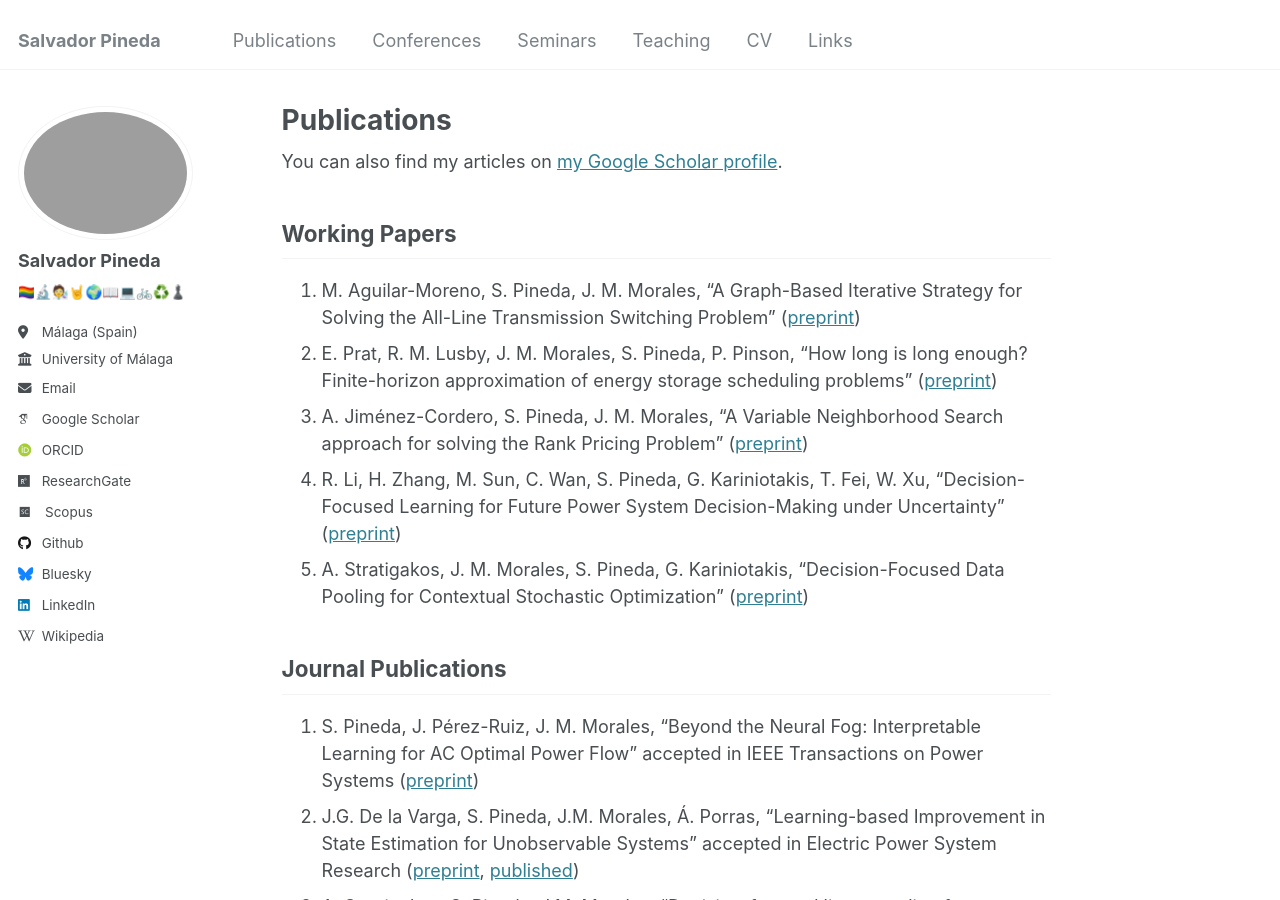
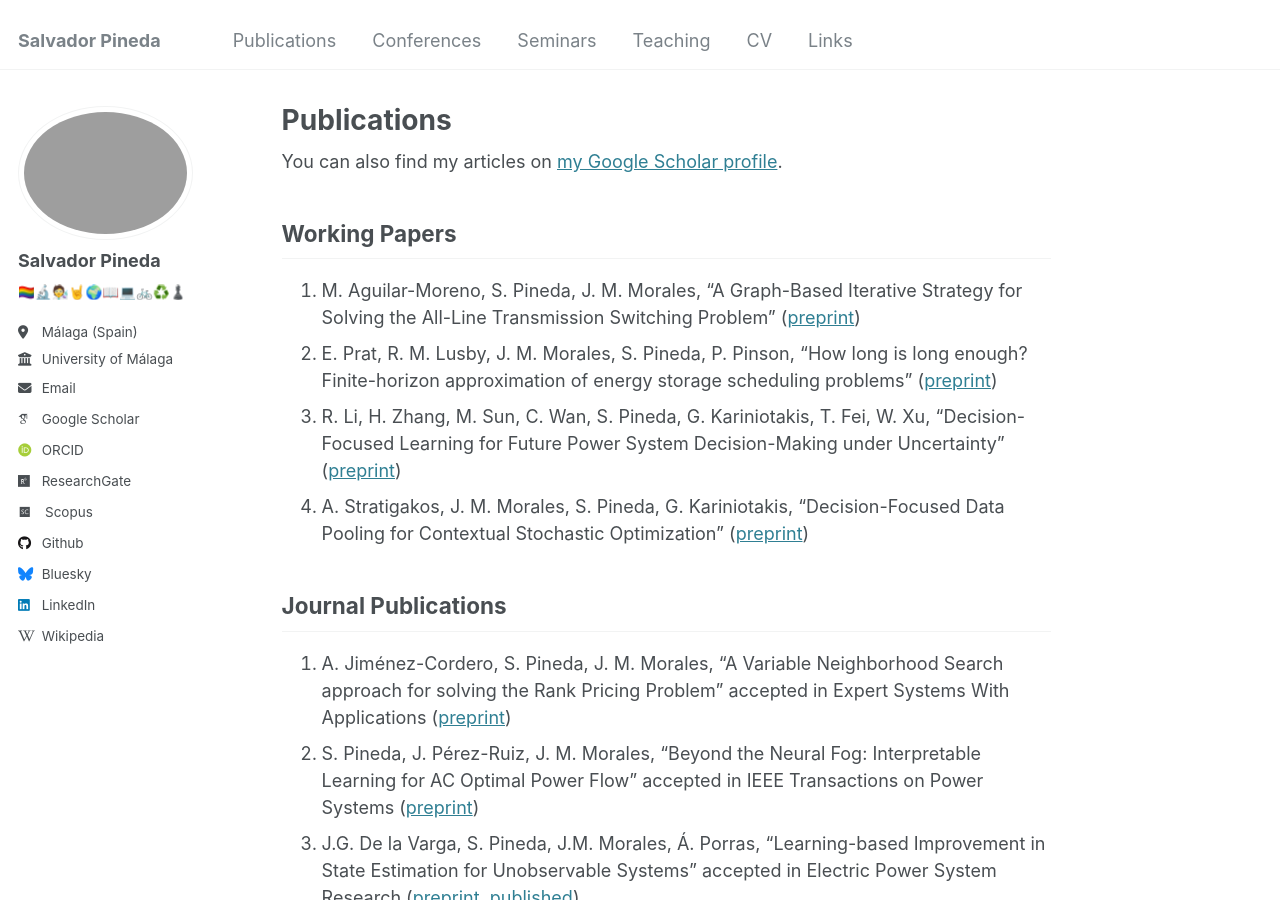
Before and after one commit to salvapineda/salvapineda.github.io, a Jekyll site: the page built from _pages/publications.md, in a window 1280 px wide and 900 px high. Built offline with Jekyll 4.4.1, drawn with Linux system fonts in a browser that asks for light colours; some web fonts are replaced.

Commit message:
Update publications.md to include accepted journal publication details

```diff
--- a/_pages/publications.md
+++ b/_pages/publications.md
@@ -12,12 +12,12 @@ author_profile: true
 
 1.  M. Aguilar-Moreno, S. Pineda, J. M. Morales, "A Graph-Based Iterative Strategy for Solving the All-Line Transmission Switching Problem" ([preprint](https://arxiv.org/abs/2502.10333))
 1.  E. Prat, R. M. Lusby, J. M. Morales, S. Pineda, P. Pinson, "How long is long enough? Finite-horizon approximation of energy storage scheduling problems" ([preprint](https://arxiv.org/abs/2411.17463))
-1.  A. Jiménez-Cordero, S. Pineda, J. M. Morales, "A Variable Neighborhood Search approach for solving the Rank Pricing Problem" ([preprint](https://arxiv.org/abs/2405.15702))
 1.  R. Li, H. Zhang, M. Sun, C. Wan, S. Pineda, G. Kariniotakis, T. Fei, W. Xu, "Decision-Focused Learning for Future Power System Decision-Making under Uncertainty" ([preprint](https://arxiv.org/abs/2401.03680))
 1.  A. Stratigakos, J. M. Morales, S. Pineda, G. Kariniotakis, "Decision-Focused Data Pooling for Contextual Stochastic Optimization" ([preprint](https://hal.science/hal-04268454))
 
 ## Journal Publications
 
+1.  A. Jiménez-Cordero, S. Pineda, J. M. Morales, "A Variable Neighborhood Search approach for solving the Rank Pricing Problem" accepted in Expert Systems With Applications ([preprint](https://arxiv.org/abs/2405.15702))
 1.  S. Pineda, J. Pérez-Ruiz, J. M. Morales, "Beyond the Neural Fog: Interpretable Learning for AC Optimal Power Flow" accepted in IEEE Transactions on Power Systems ([preprint](https://arxiv.org/pdf/2408.05228))
 1.  J.G. De la Varga, S. Pineda, J.M. Morales, Á. Porras, "Learning-based Improvement in State Estimation for Unobservable Systems" accepted in Electric Power System Research ([preprint](https://arxiv.org/abs/2307.16822), [published](https://www.sciencedirect.com/science/article/pii/S0378779624011544))
 1.  A. Stratigakos, S. Pineda, J.M. Morales, "Decision-focused linear pooling for probabilistic forecast combination" accepted in International Journal of Forecasting ([preprint](https://hal.science/hal-04593114/document), [published](https://www.sciencedirect.com/science/article/pii/S0169207024001213))
```
